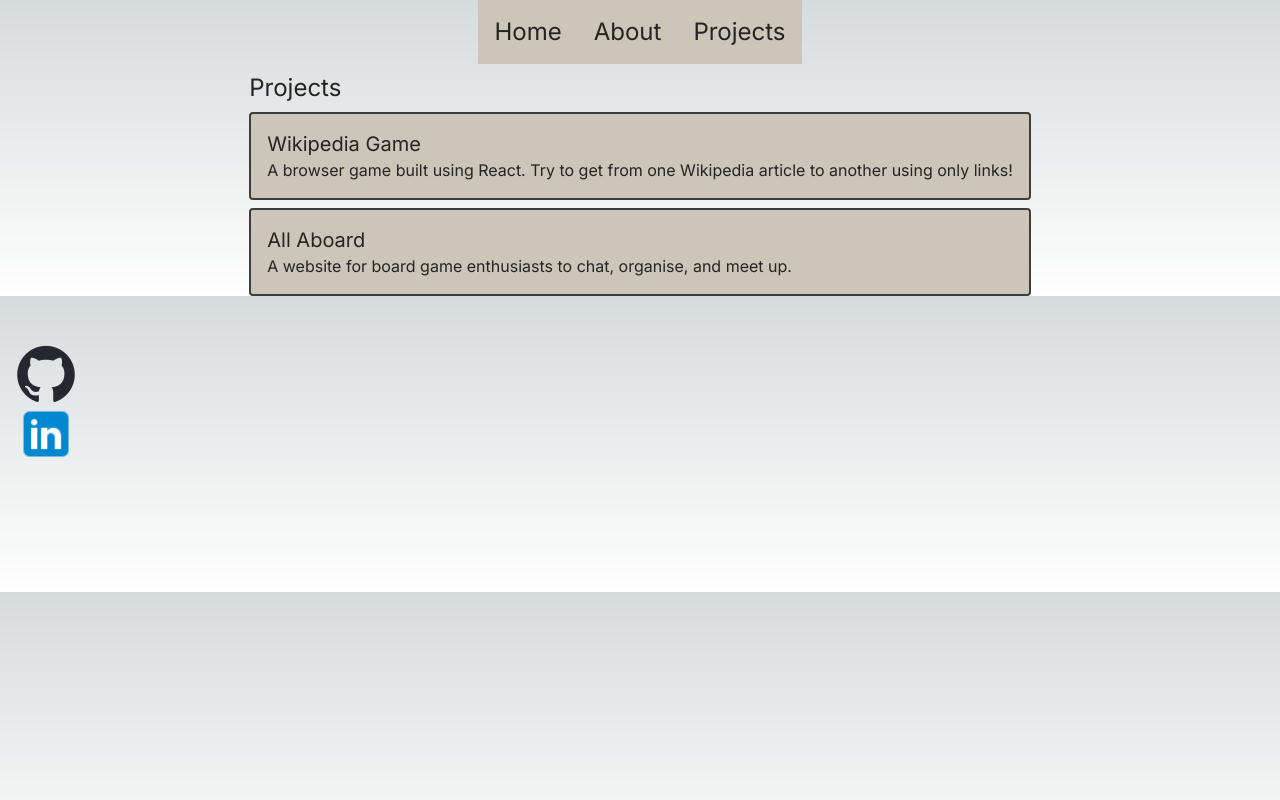
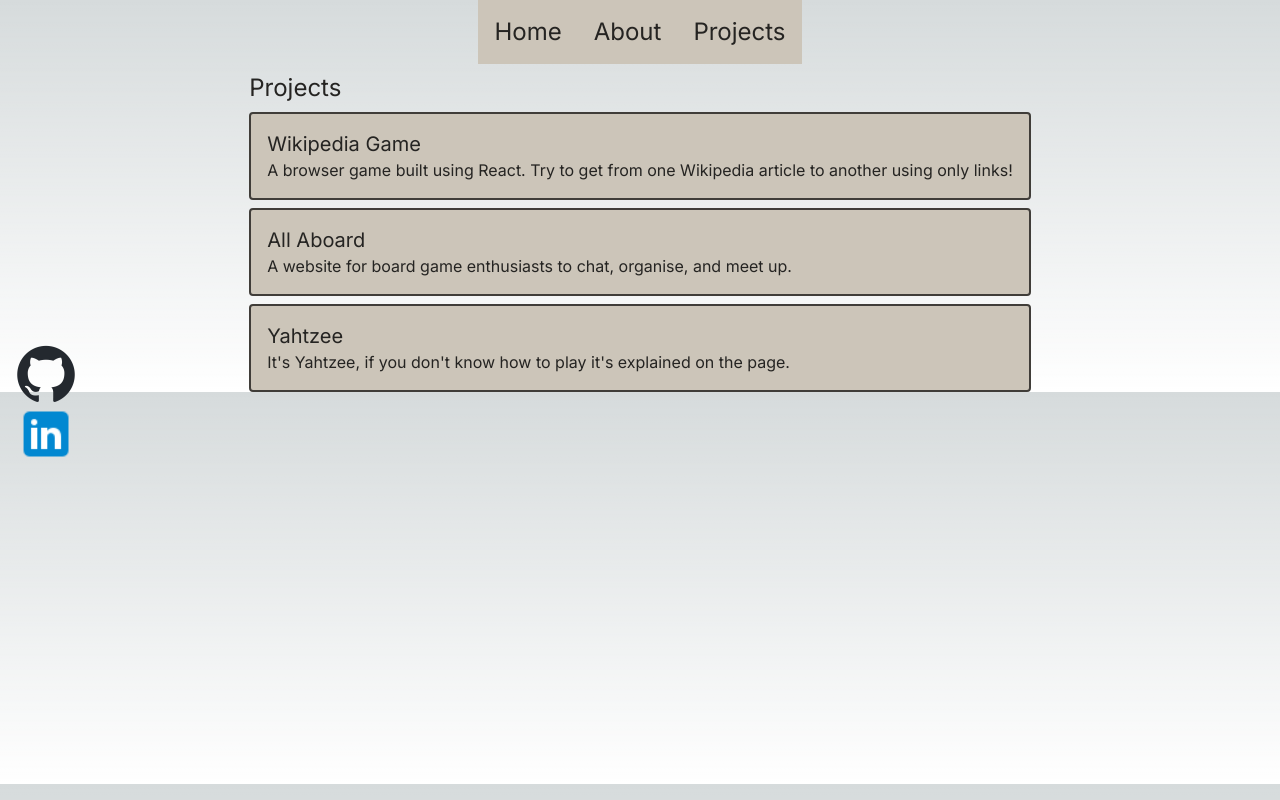
Before and after one commit to Joe-Fuller/portfolio, a Next.js app: page /projects in a window 1280 px wide. Built offline with nearby package versions, Linux system fonts and the light colour scheme.

Commit message:
add yahtzee project card

```diff
--- a/app/projects/page.js
+++ b/app/projects/page.js
@@ -18,6 +18,11 @@ export default function Projects() {
         url="https://nc-all-aboard.netlify.app"
         description="A website for board game enthusiasts to chat, organise, and meet up."
       ></ProjectCard>
+      <ProjectCard
+        title="Yahtzee"
+        url="https://babys-first-yahtzee.netlify.app"
+        description="It's Yahtzee, if you don't know how to play it's explained on the page."
+      ></ProjectCard>
     </div>
   );
 }
```
